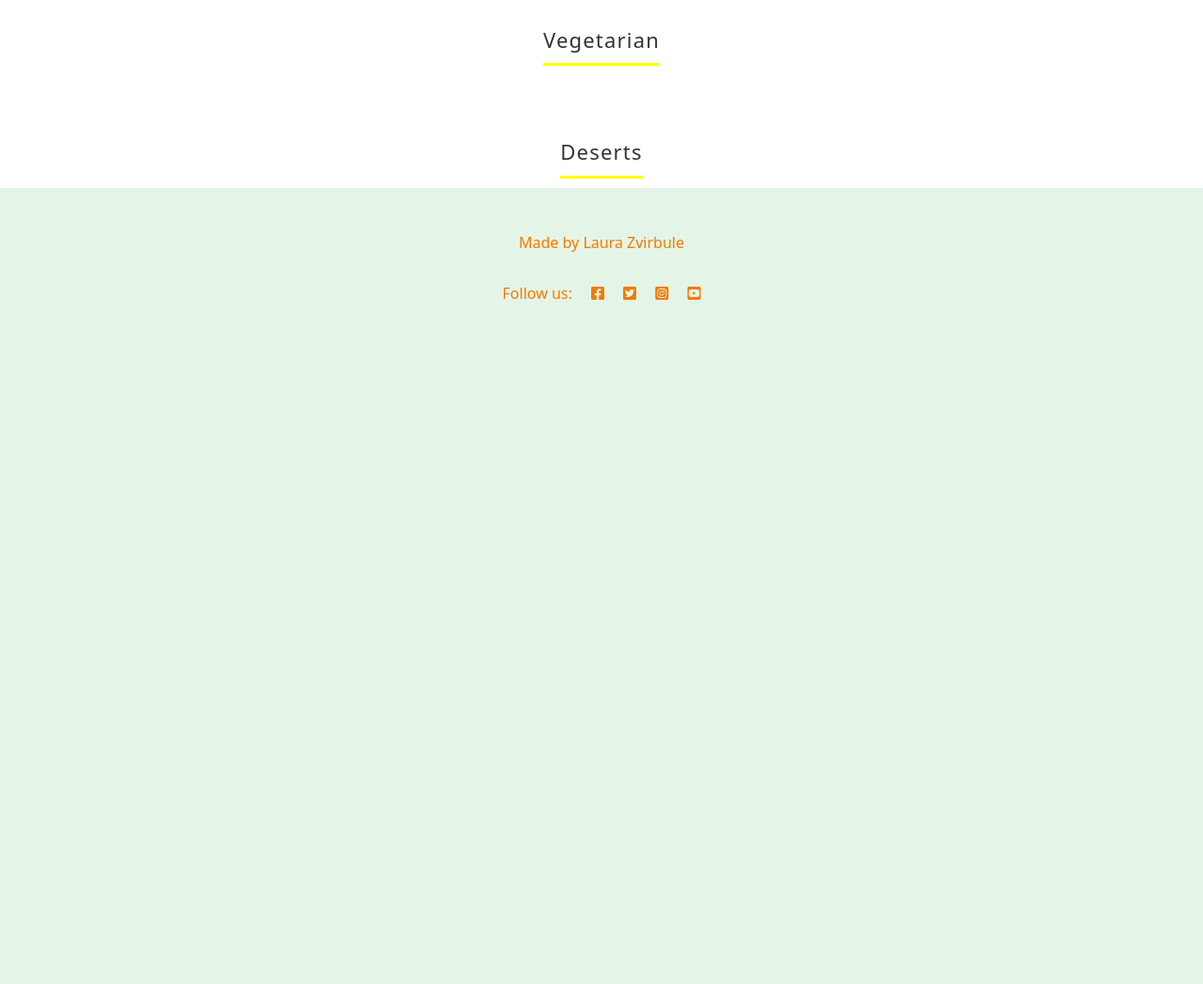
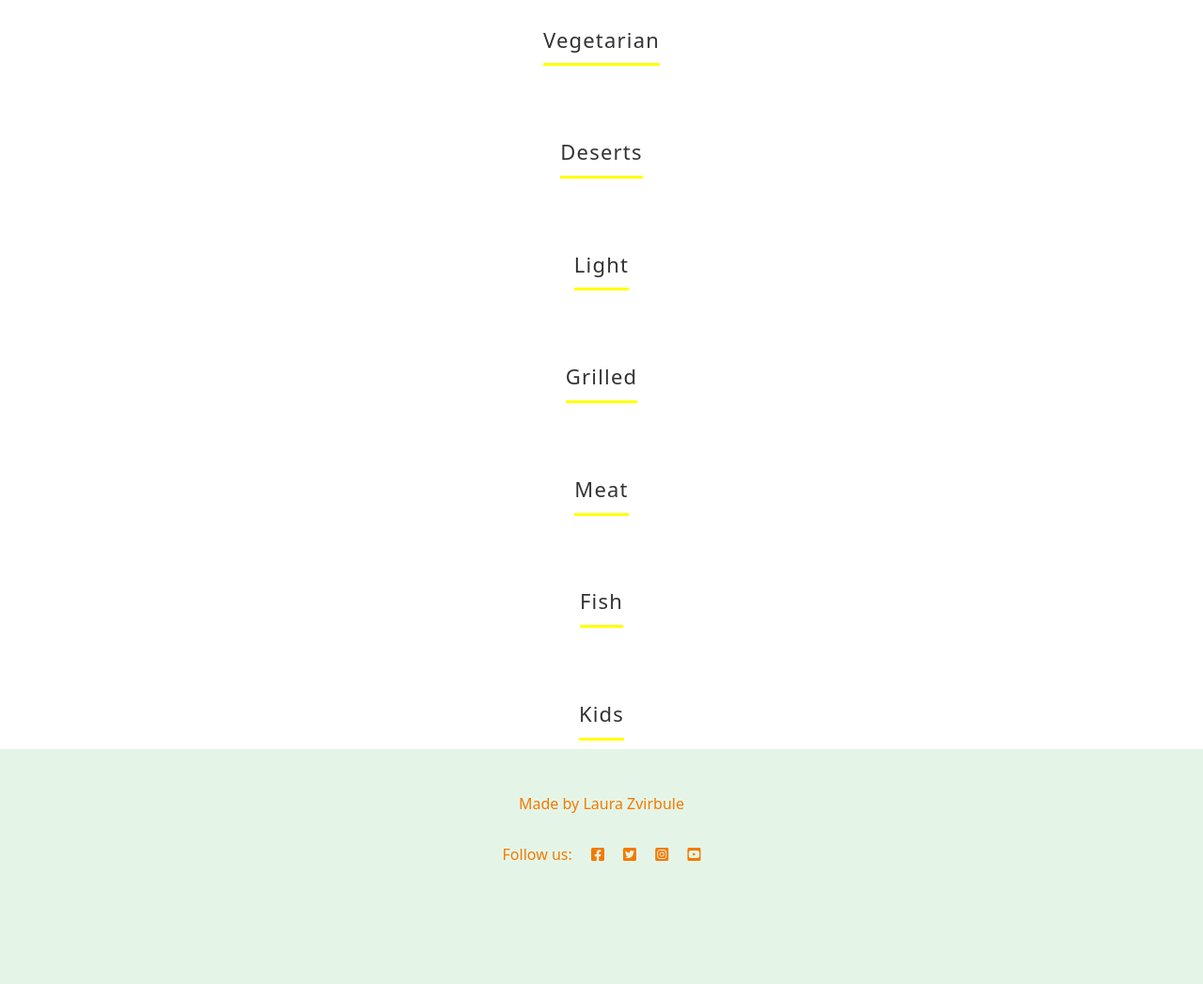
Before and after one commit to lauraz-15/juicy-recipes, a Django app: page /categories/ in a window 1280 px wide. Shown: the part 542-1589 px from the top of the page at 94% size. Before the commit the page ends 861 px from the top, so only its background shows below. Run offline with Django 3.2, Linux system fonts and the light colour scheme; data that the repository does not hold is empty; some libraries are stand-ins or nearby versions.

Commit message:
Display API call results for each category

```diff
--- a/templates/base.html
+++ b/templates/base.html
@@ -175,8 +175,8 @@ async function getHealthyCall() {
     console.log(searchHealthy.hits)
 }
 
-function dipsplayHealthyResults(searchHealthy) {
-        searchHealthy.hits.map(recipe=> {
+function dipsplayCategoryResults(searchCategory, categorie) {
+        searchCategory.hits.map(recipe=> {
         var recipeCard = document.createElement('div');
         recipeCard.classList.add('col-md-4')
         recipeCard.innerHTML =
@@ -196,50 +196,60 @@ function dipsplayHealthyResults(searchHealthy) {
                 </div>
                 </a>
     `
-  document.getElementsByClassName('healthy-results')[0].appendChild(recipeCard);
+    // console.log("testy")
+    // console.log(searchCategory);
+    // if (searchCategory == "healthy") {
+    //     document.getElementsByClassName('healthy-results')[0].appendChild(recipeCard);
+    // } else if (searchCategory == "vegetarian") {
+    //     document.getElementsByClassName('vegetarian-results')[0].appendChild(recipeCard);
+    // } else  {
+    //     document.getElementsByClassName('deserts-results')[0].appendChild(recipeCard);
+    // }
+    document.getElementsByClassName(`${categorie}-results`)[0].appendChild(recipeCard);
+
 })
 }
 
 // VEGETARIAN
 
-async function getVegetarianCall() {
+// async function getVegetarianCall() {
 
-    let searchvalue = "vegetarian"
+//     let searchvalue = "vegetarian"
 
-    let response = await fetch(`https://api.edamam.com/search?app_id=${APP_ID}&app_key=${API_KEY}&q=${searchvalue}`);
-    console.log(response)
-    let searchHealthy = await response.json()
-    console.log(searchHealthy);
-    console.log(`${searchHealthy.hits[0].recipe.label}`)
-    dipsplayHealthyResults(searchHealthy)
-    console.log(`Search value is: ${searchvalue}`)
-    console.log(searchHealthy.hits)
-}
+//     let response = await fetch(`https://api.edamam.com/search?app_id=${APP_ID}&app_key=${API_KEY}&q=${searchvalue}`);
+//     console.log(response)
+//     let searchHealthy = await response.json()
+//     console.log(searchHealthy);
+//     console.log(`${searchHealthy.hits[0].recipe.label}`)
+//     dipsplayHealthyResults(searchHealthy)
+//     console.log(`Search value is: ${searchvalue}`)
+//     console.log(searchHealthy.hits)
+// }
 
-function dipsplayVegetarianResults(searchHealthy) {
-        searchHealthy.hits.map(recipe=> {
-        var recipeCard = document.createElement('div');
-        recipeCard.classList.add('col-md-4')
-        recipeCard.innerHTML =
-              `  <a href="${recipe.recipe.url}" target="_blank">
-                    <div class="card mb-4">
-                        <div class="card-body">
-                            <div class="image-container">
-                                <img class="card-image"
-                                src="${recipe.recipe.image}">
-                            </div>
-                            <h2 class="card-title">${recipe.recipe.label}</h2>
-                            <hr />
-                            <p class="card-bottom">Created by: ${recipe.recipe.source}     <span> Cal: ${recipe.recipe.calories.toFixed(0)}</span></p>
+// function dipsplayVegetarianResults(searchHealthy) {
+//         searchHealthy.hits.map(recipe=> {
+//         var recipeCard = document.createElement('div');
+//         recipeCard.classList.add('col-md-4')
+//         recipeCard.innerHTML =
+//               `  <a href="${recipe.recipe.url}" target="_blank">
+//                     <div class="card mb-4">
+//                         <div class="card-body">
+//                             <div class="image-container">
+//                                 <img class="card-image"
+//                                 src="${recipe.recipe.image}">
+//                             </div>
+//                             <h2 class="card-title">${recipe.recipe.label}</h2>
+//                             <hr />
+//                             <p class="card-bottom">Created by: ${recipe.recipe.source}     <span> Cal: ${recipe.recipe.calories.toFixed(0)}</span></p>
 
-                        </div>
-                    </div>
-                </div>
-                </a>
-    `
-  document.getElementsByClassName('vegetarian-results')[0].appendChild(recipeCard);
-})
-}
+//                         </div>
+//                     </div>
+//                 </div>
+//                 </a>
+//     `
+//   document.getElementsByClassName('vegetarian-results')[0].appendChild(recipeCard);
+// })
+// }
 
 window.onload = function() {
     getMultipleAPIcalls()
@@ -256,8 +266,8 @@ window.onload = function() {
 
 // MULTIPLE API CALLS FOR CATEGORIES:
 
-async function getMultipleAPIcalls() {
-    const categories = ["healthy", "vegetarian", "deserts"];
+async function getMultipleAPIcalls(recipeCard) {
+    const categories = ["healthy", "vegetarian", "deserts", "light", "grilled", "meat", "fish", "kids"];
     const responses = await Promise.all(
 	categories.map(async categorie => {
         let APP_ID = "2f1133a1"
@@ -269,6 +279,8 @@ async function getMultipleAPIcalls() {
         // console.log(response)
         let searchCategory = await response.json()
         console.log(searchCategory);
+        dipsplayCategoryResults(searchCategory, categorie)
+        // console.log(searchCategory.hits)
 
 	})
 );
--- a/templates/categories.html
+++ b/templates/categories.html
@@ -10,26 +10,19 @@
     <div class="collapse navbar-collapse" id="navbarTogglerDemo02">
       <ul class="navbar-nav me-auto mb-2 mb-lg-0">
         <li class="nav-item">
-          <a class="nav-link active" aria-current="page" href="#">Meal Prep</a>
-        </li>
-        <li class="nav-item">
           <a class="nav-link active" aria-current="page" href="#">Healthy</a>
         </li>
         <li class="nav-item">
           <a class="nav-link" aria-current="page" href="#">Vegetaran</a>
         </li>
         <li class="nav-item">
-          <a class="nav-link" aria-current="page" href="#">Soup</a>
+          <a class="nav-link" aria-current="page" href="#">Deserts</a>
         </li>
         <li class="nav-item">
           <a class="nav-link" aria-current="page" href="#">Light</a>
         </li>
         <li class="nav-item">
           <a class="nav-link" aria-current="page" href="#">Grilled</a>
-        </li>
-
-           <li class="nav-item">
-          <a class="nav-link" aria-current="page" href="#">Deserts</a>
         </li>
         <li class="nav-item">
           <a class="nav-link" aria-current="page" href="#">Meat</a>
@@ -101,4 +94,74 @@
       </div>
     </div>
 </div>
+
+ <!-- Light -->
+ <div class="container-fluid container">
+  <h2 class="title-block">
+    <span class="title-text">Light</span>
+</h2>
+    <div class="row">
+      <div class="col-12 mt-3 left">
+          <div class="row light-results" id="card-container">
+
+          </div>
+      </div>
+    </div>
+</div>
+
+ <!-- Grilled -->
+ <div class="container-fluid container">
+  <h2 class="title-block">
+    <span class="title-text">Grilled</span>
+</h2>
+    <div class="row">
+      <div class="col-12 mt-3 left">
+          <div class="row grilled-results" id="card-container">
+
+          </div>
+      </div>
+    </div>
+</div>
+
+ <!-- Meat -->
+ <div class="container-fluid container">
+  <h2 class="title-block">
+    <span class="title-text">Meat</span>
+</h2>
+    <div class="row">
+      <div class="col-12 mt-3 left">
+          <div class="row meat-results" id="card-container">
+
+          </div>
+      </div>
+    </div>
+</div>
+
+ <!-- Fish -->
+ <div class="container-fluid container">
+  <h2 class="title-block">
+    <span class="title-text">Fish</span>
+</h2>
+    <div class="row">
+      <div class="col-12 mt-3 left">
+          <div class="row fish-results" id="card-container">
+
+          </div>
+      </div>
+    </div>
+</div>
+
+ <!-- Kids -->
+ <div class="container-fluid container">
+  <h2 class="title-block">
+    <span class="title-text">Kids</span>
+</h2>
+    <div class="row">
+      <div class="col-12 mt-3 left">
+          <div class="row kids-results" id="card-container">
+
+          </div>
+      </div>
+    </div>
+</div>
 {%endblock%}
```
